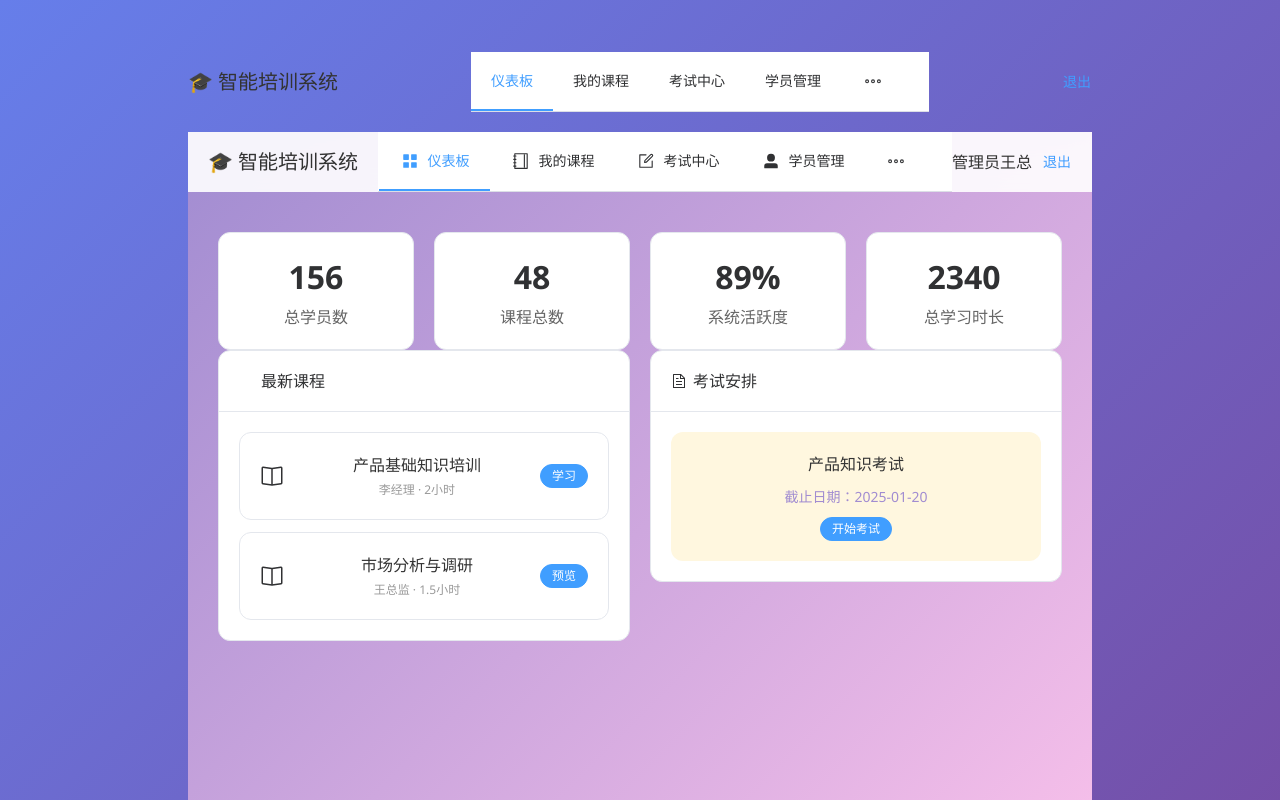
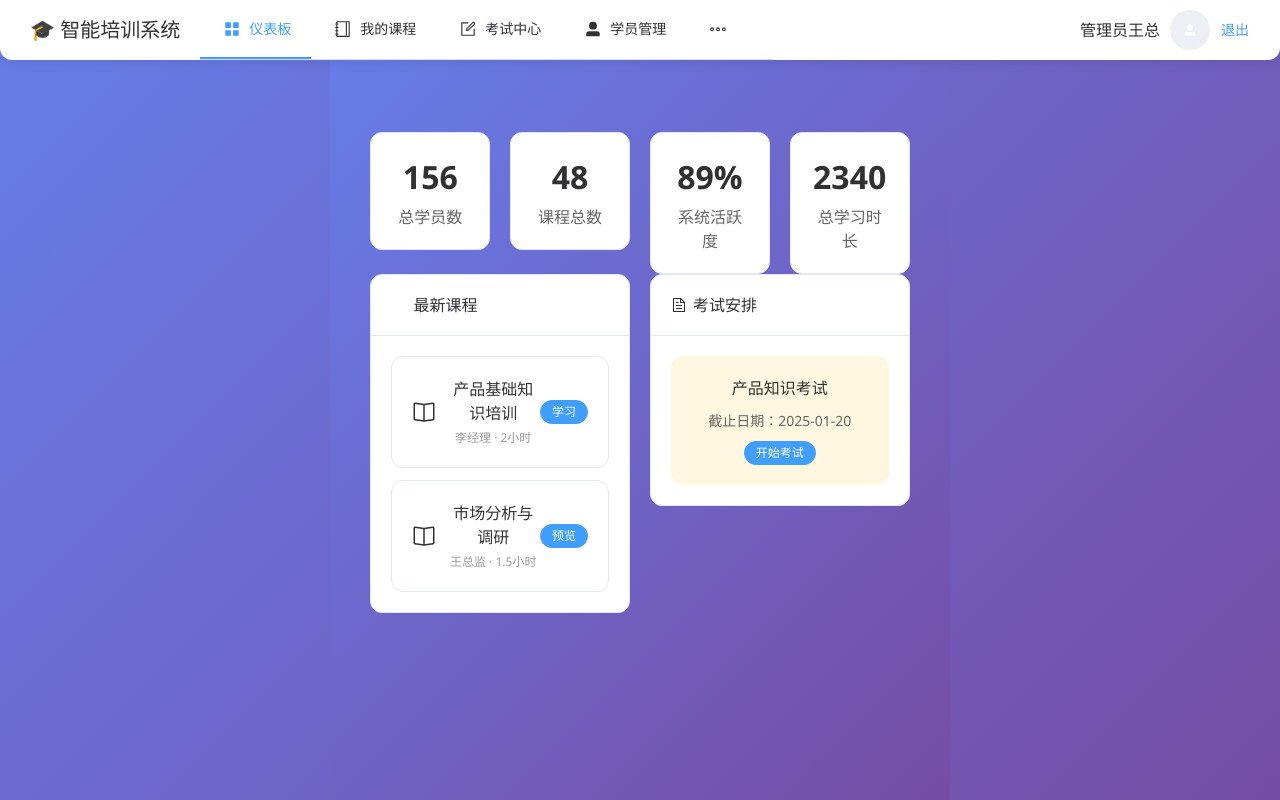
Before and after one commit to proydq/platform-training, a Vue app in the folder frontend/: page /app/dashboard in a window 1280 px wide. Shown: the top 800 px of the page. Built offline with nearby package versions, Linux system fonts and the light colour scheme.

Commit message:
feat: redesign dashboard view

```diff
--- a/frontend/src/layout/MainLayout.vue
+++ b/frontend/src/layout/MainLayout.vue
@@ -1,49 +1,14 @@
 <script setup>
-import { ref } from 'vue'
-import { useRouter } from 'vue-router'
-
-const router = useRouter()
-
-const menu = ref('dashboard')
-
-function logout() {
-  router.push('/login')
-}
 </script>
 
 <template>
   <div class="layout">
-    <header class="header">
-      <div class="logo">🎓 智能培训系统</div>
-      <el-menu mode="horizontal" :default-active="menu" @select="menu = $event" router>
-        <el-menu-item index="dashboard" route="/app/dashboard">仪表板</el-menu-item>
-        <el-menu-item index="courses" route="/app/courses">我的课程</el-menu-item>
-        <el-menu-item index="exams" route="/app/exams">考试中心</el-menu-item>
-        <el-menu-item index="students" route="/app/students">学员管理</el-menu-item>
-        <el-menu-item index="admin" route="/app/admin">管理后台</el-menu-item>
-      </el-menu>
-      <el-button type="text" @click="logout">退出</el-button>
-    </header>
-    <main class="content">
-      <router-view />
-    </main>
+    <router-view />
   </div>
 </template>
 
 <style scoped>
 .layout {
-  padding: 20px;
-}
-.header {
-  display: flex;
-  justify-content: space-between;
-  align-items: center;
-  margin-bottom: 20px;
-}
-.logo {
-  font-weight: bold;
-  font-size: 20px;
-}
-.content {
+  width: 100%;
 }
 </style>
--- a/frontend/src/views/DashboardView.vue
+++ b/frontend/src/views/DashboardView.vue
@@ -74,6 +74,9 @@ const examSchedule = {
       </div>
       <div class="nav-right">
         <span class="user-name">管理员王总</span>
+        <el-avatar class="avatar" size="32">
+          <el-icon><UserFilled /></el-icon>
+        </el-avatar>
         <el-button type="text" @click="logout">退出</el-button>
       </div>
     </el-header>
@@ -148,18 +151,22 @@ const examSchedule = {
 <style scoped>
 .dashboard-container {
   min-height: 100vh;
-  background: linear-gradient(135deg, #a18cd1, #fbc2eb);
+  background: linear-gradient(135deg, #667eea 0%, #764ba2 100%);
 }
 .nav-bar {
+  position: fixed;
+  top: 0;
+  left: 0;
+  right: 0;
+  height: 60px;
   display: flex;
   justify-content: space-between;
   align-items: center;
-  background: rgba(255, 255, 255, 0.9);
-  backdrop-filter: blur(10px);
-  padding: 0 20px;
-  position: sticky;
-  top: 0;
-  z-index: 10;
+  padding: 0 30px;
+  background: #fff;
+  border-radius: 0 0 12px 12px;
+  box-shadow: 0 2px 12px rgba(0, 0, 0, 0.1);
+  z-index: 100;
 }
 .nav-left {
   display: flex;
@@ -175,13 +182,15 @@ const examSchedule = {
   align-items: center;
   gap: 10px;
 }
+.avatar {
+  background-color: #eceff4;
+}
 .user-name {
   color: #333;
 }
 .content-wrapper {
-  max-width: 1200px;
-  margin: 0 auto;
-  padding: 20px 10px;
+  width: 100%;
+  padding: 80px 20px 20px;
 }
 .stat-card {
   text-align: center;
@@ -249,7 +258,7 @@ const examSchedule = {
   color: #333;
 }
 .exam-deadline {
-  color: #a18cd1;
+  color: #666;
   font-size: 14px;
 }
 .el-button {
```
